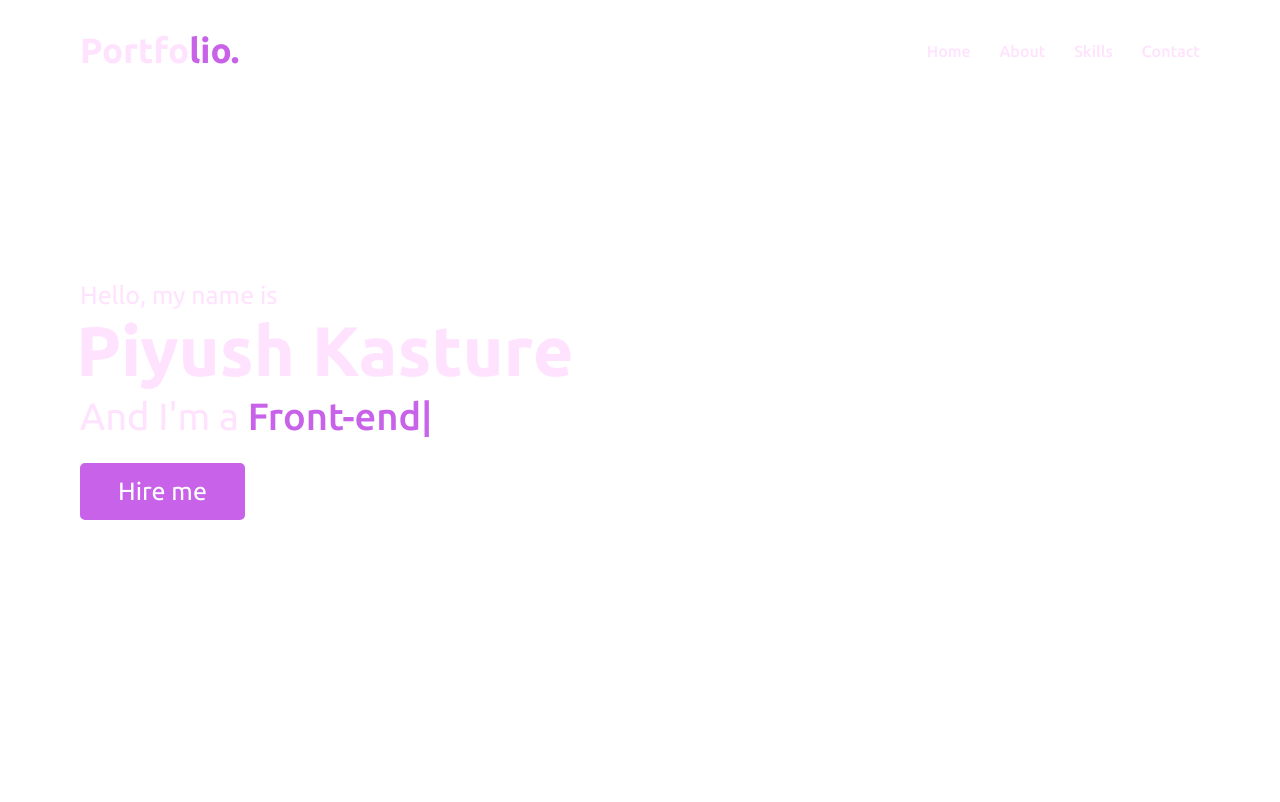
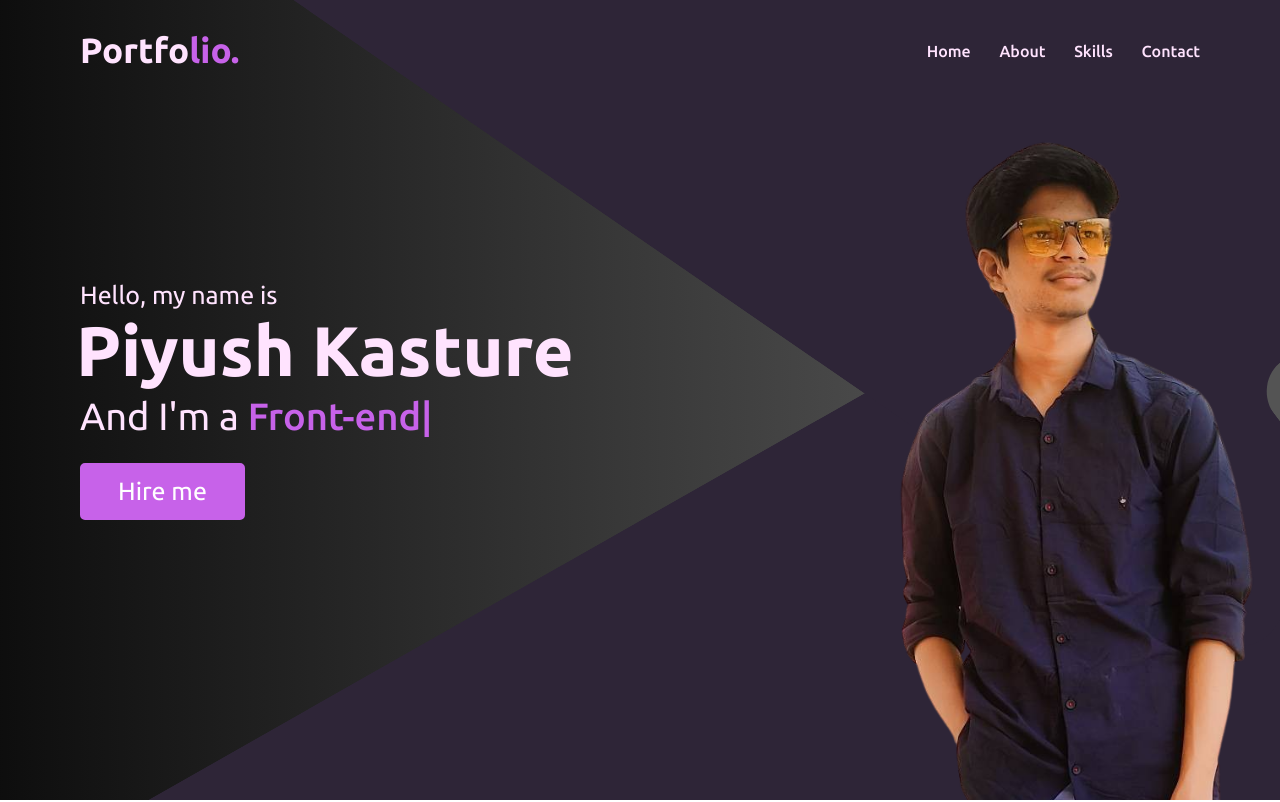
Before and after one commit to piyushkasture/portfolio, a plain HTML site: page index.html in a window 1280 px wide. Shown: the top 802 px of the page. Drawn offline with nearby package versions, Linux system fonts and the light colour scheme; files whose address does not match are found by name.

Commit message:
Update style.css

```diff
--- a/style.css
+++ b/style.css
@@ -69,7 +69,7 @@ html{
 
 .home {
     display: flex;
-    background: url("image/banner.png") no-repeat center;
+    background: url("banner.png") no-repeat center;
     height: 100vh;
     color: #FFE3FE;
     min-height: 500px;
```
